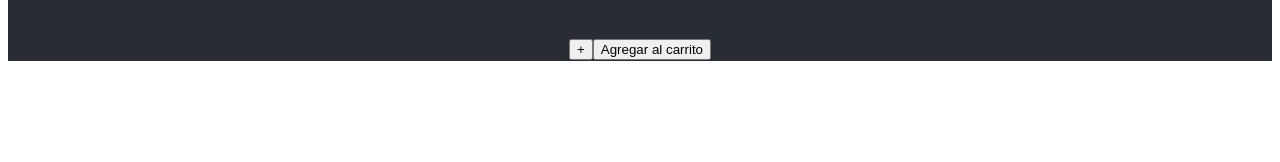
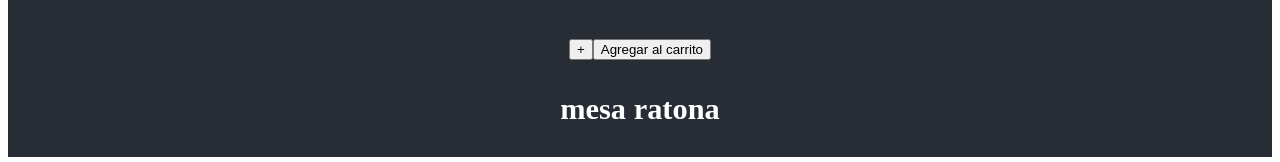
Before and after one commit to Comagol/react-indivar, a React (Create React App) app: page / in a window 1280 px wide. Shown: the part 2075-2237 px from the top of the page. Before the commit the page ends 2144 px from the top, so only its background shows below. Built offline with nearby package versions, Linux system fonts and the light colour scheme.

Commit message:
Entrega Clase 07

```diff
--- a/src/App.js
+++ b/src/App.js
@@ -2,6 +2,7 @@ import './App.css';
 import NavBar from './components/NavBar';
 import ItemListCountenier from './components/ItemListConteiner/ItemListConteiner';
 import ItemCount from './components/ItemCount/ItemCount';
+import ItemDetailCountainer from './components/ItemDetailContainer/ItemDetailCountainer';
 
 function App() {
 
@@ -15,6 +16,7 @@ function App() {
         <NavBar/>
         <ItemListCountenier title='Indivar Deco'/>
         <ItemCount initial={1} stock={6} onAdd={handleOnAdd}/>
+        <ItemDetailCountainer/>
       </header>
     </div>
   );
--- a/src/asyncmock.js
+++ b/src/asyncmock.js
@@ -13,3 +13,12 @@ export const getProducts = () => {
         }
     )
 }
+
+export const getProductsById = (id) => {
+    return new Promise (resolve => {
+        setTimeout(() => {
+            resolve(products.find(prod => prod.id === id))
+        }, 2000)
+        }
+    )
+}
--- /dev/null
+++ b/src/components/ItemDetail/ItemDetail.js
@@ -0,0 +1,11 @@
+import Item from "../Item/Item"
+
+const ItemDetail = ({products}) => {
+    return (
+        <div>
+            <h3>{products.name}</h3>
+        </div>
+    )
+}
+
+export default ItemDetail
--- /dev/null
+++ b/src/components/ItemDetailContainer/ItemDetailCountainer.js
@@ -0,0 +1,24 @@
+import { useState, useEffect } from "react"
+import {getProductsById} from '../../asyncmock'
+import ItemDetail from "../ItemDetail/ItemDetail"
+
+const ItemDetailCountainer = (id) => {
+    const [products, setProducts] = useState([])
+
+    useEffect(() => {
+        getProductsById(1).then(prods => {
+        setProducts(prods)
+        }).catch(error => {
+            console.log(error)
+        })
+    }, [])
+
+
+    return (
+        <section>
+            <ItemDetail products={products}/>
+        </section>
+    )
+}
+
+export default ItemDetailCountainer
```
